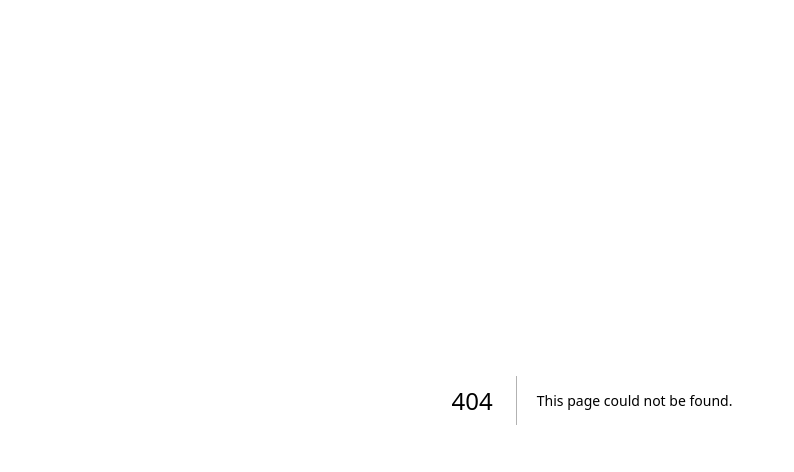
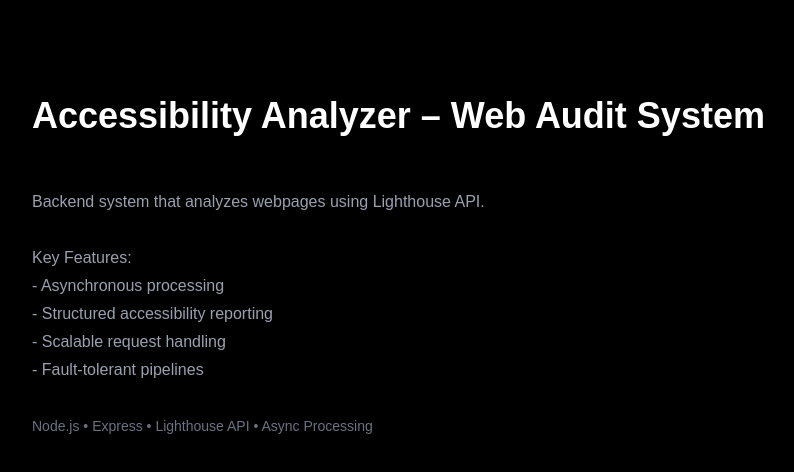
Before and after one commit to rani-86/rani-portfolio, a Next.js app: page /projects/accessibility in a window 1280 px wide. Before the commit this address had no page. Shown: the top 472 px of the page, without its empty margins (48-842 px from the left). Built offline with nearby package versions, Linux system fonts and the light colour scheme.

Commit message:
Added project detail pages

```diff
--- a/app/page.tsx
+++ b/app/page.tsx
@@ -1,3 +1,5 @@
+import Link from "next/link";
+
 export default function Home() {
   return (
     <main className="bg-black text-white min-h-screen px-6 md:px-20">
@@ -110,7 +112,8 @@ export default function Home() {
         <div className="grid md:grid-cols-2 gap-10">
 
           {/* Project 1 */}
-          <div className="bg-zinc-900 p-8 rounded-xl border border-gray-800 hover:border-gray-600 hover:shadow-lg hover:shadow-white/5 transition duration-300">
+          <Link href="/projects/spie" className="bg-zinc-900 ... block">
+
 
             <h3 className="text-2xl font-semibold mb-4">
               SPIE & PRODYOG – Event Management Platform
@@ -128,19 +131,20 @@ export default function Home() {
             </p>
 
             <div className="flex gap-4">
-              <a
+              {/* <a
                 href="#"
                 target="_blank"
                 rel="noopener noreferrer"
                 className="px-5 py-2 border border-white rounded-md hover:bg-white hover:text-black transition"
               >
                 GitHub
-              </a>
+              </a> */}
             </div>
-          </div>
+          </Link>
 
           {/* Project 2 */}
-          <div className="bg-zinc-900 p-8 rounded-xl border border-gray-800 hover:border-gray-600 transition">
+          <Link href="/projects/spie" className="bg-zinc-900 ... block">
+
             <h3 className="text-2xl font-semibold mb-4">
               INKNEST – Printing Services Platform
             </h3>
@@ -155,19 +159,20 @@ export default function Home() {
             </p>
 
             <div className="flex gap-4">
-              <a
+              {/* <a
                 href="#"
                 target="_blank"
                 rel="noopener noreferrer"
                 className="px-5 py-2 border border-white rounded-md hover:bg-white hover:text-black transition"
               >
                 GitHub
-              </a>
+              </a> */}
             </div>
-          </div>
+          </Link>
 
           {/* Project 3 - Full Width */}
-          <div className="bg-zinc-900 p-8 rounded-xl border border-gray-800 hover:border-gray-600 transition md:col-span-2">
+          <Link href="/projects/spie" className="bg-zinc-900 ... block">
+
             <h3 className="text-2xl font-semibold mb-4">
               Accessibility Analyzer – Web Audit System
             </h3>
@@ -184,16 +189,16 @@ export default function Home() {
             </p>
 
             <div className="flex gap-4">
-              <a
+              {/* <a
                 href="#"
                 target="_blank"
                 rel="noopener noreferrer"
                 className="px-5 py-2 border border-white rounded-md hover:bg-white hover:text-black transition"
               >
                 GitHub
-              </a>
+              </a> */}
             </div>
-          </div>
+          </Link>
 
         </div>
       </section>
--- /dev/null
+++ b/app/projects/[slug]/page.tsx
@@ -0,0 +1,68 @@
+import { notFound } from "next/navigation";
+
+const projects = {
+  spie: {
+    title: "SPIE & PRODYOG – Event Management Platform",
+    description: `
+      A production-grade full stack web platform built for official college society
+      and annual fest operations. Includes event registration, team management,
+      leaderboard operations, and admin analytics dashboard.
+
+      Key Features:
+      - Google OAuth authentication
+      - JWT session handling
+      - Role-based admin access
+      - Relational database constraints
+      - CSV export functionality
+      - Production deployment
+    `,
+    tech: "Next.js • Prisma • PostgreSQL • JWT • Google OAuth • Tailwind"
+  },
+  inknest: {
+    title: "INKNEST – Printing Services Platform",
+    description: `
+      A modular full stack order management system built with Express and MongoDB.
+
+      Key Features:
+      - JWT authentication
+      - Secure file uploads
+      - Cloudinary integration
+      - Rate limiting & request validation
+      - Optimized database indexing
+    `,
+    tech: "Node.js • Express • MongoDB • Cloudinary • JWT"
+  },
+  accessibility: {
+    title: "Accessibility Analyzer – Web Audit System",
+    description: `
+      Backend system that analyzes webpages using Lighthouse API.
+
+      Key Features:
+      - Asynchronous processing
+      - Structured accessibility reporting
+      - Scalable request handling
+      - Fault-tolerant pipelines
+    `,
+    tech: "Node.js • Express • Lighthouse API • Async Processing"
+  }
+};
+
+export default function ProjectPage({ params }: { params: { slug: string } }) {
+  const project = projects[params.slug as keyof typeof projects];
+
+  if (!project) return notFound();
+
+  return (
+    <main className="bg-black text-white min-h-screen px-6 md:px-20 py-24">
+      <h1 className="text-4xl font-bold mb-6">{project.title}</h1>
+
+      <p className="text-gray-400 leading-7 mb-8 whitespace-pre-line">
+        {project.description}
+      </p>
+
+      <p className="text-sm text-gray-500">
+        {project.tech}
+      </p>
+    </main>
+  );
+}
```
